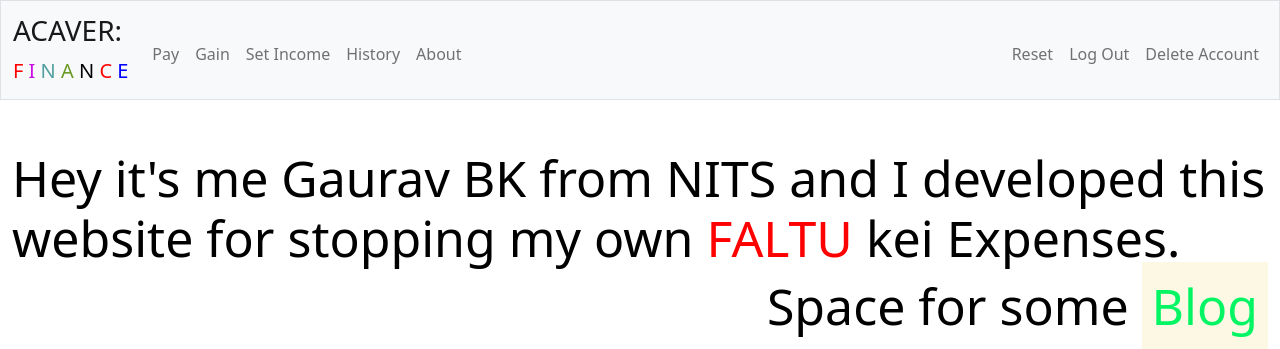
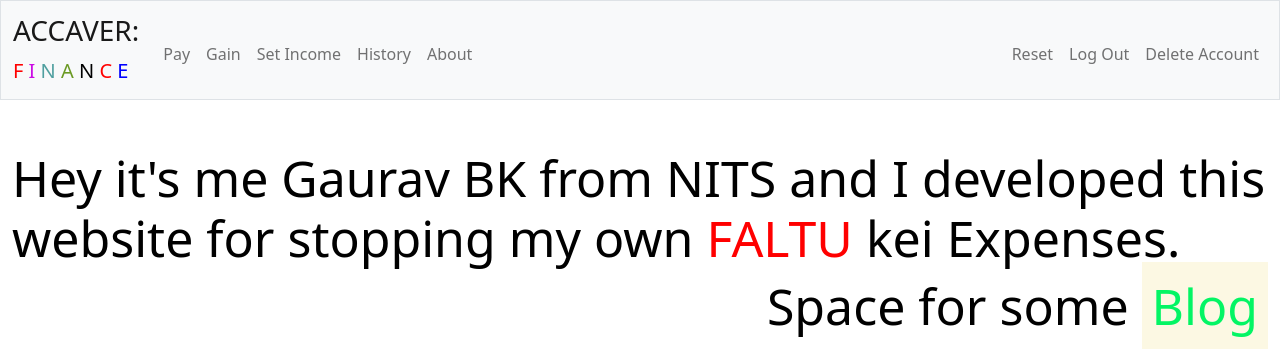
Before and after one commit to Gaurav-822/Accaver, a Flask app: page /about in a window 1280 px wide. Shown: the top 349 px of the page. Run offline with Flask 2, Linux system fonts and the light colour scheme; a user stored in the database is signed in.

Commit message:
Update layout.html

```diff
--- a/templates/layout.html
+++ b/templates/layout.html
@@ -10,7 +10,7 @@
         <link crossorigin="anonymous" href="https://cdn.jsdelivr.net/npm/bootstrap@5.1.3/dist/css/bootstrap.min.css" integrity="sha384-1BmE4kWBq78iYhFldvKuhfTAU6auU8tT94WrHftjDbrCEXSU1oBoqyl2QvZ6jIW3" rel="stylesheet">
         <script crossorigin="anonymous" src="https://cdn.jsdelivr.net/npm/bootstrap@5.1.3/dist/js/bootstrap.bundle.min.js" integrity="sha384-ka7Sk0Gln4gmtz2MlQnikT1wXgYsOg+OMhuP+IlRH9sENBO0LRn5q+8nbTov4+1p"></script>
 
-        <title>ACAVER: {% block title %}{% endblock %}</title> <!-- Title According to Webpage using Jinga-->
+        <title>ACCAVER: {% block title %}{% endblock %}</title> <!-- Title According to Webpage using Jinga-->
         <link rel="icon" type="image/x-icon" href="/static/fav.png">
     </head>
 
@@ -18,7 +18,7 @@
         <!-- Using Jinga in NavBar for logged in an out people seperately -->
         <nav class="bg-light border navbar navbar-expand-md navbar-light">
             <div class="container-fluid">
-                <a class="navbar-brand" href="/"><h3>ACAVER:</h3> <span style="color: red;">F</span> <span style="color: rgb(203, 12, 228);">I</span> <span style="color: rgb(79, 159, 159);">N</span> <span style="color: rgb(107, 154, 35);"> A</span> <span style="color: black;">N</span> <span style="color: red;">C</span> <span style="color: blue;">E</span> </a>
+                <a class="navbar-brand" href="/"><h3>ACCAVER:</h3> <span style="color: red;">F</span> <span style="color: rgb(203, 12, 228);">I</span> <span style="color: rgb(79, 159, 159);">N</span> <span style="color: rgb(107, 154, 35);"> A</span> <span style="color: black;">N</span> <span style="color: red;">C</span> <span style="color: blue;">E</span> </a>
                 <button aria-controls="navbar" aria-expanded="false" aria-label="Toggle navigation" class="navbar-toggler" data-bs-target="#navbar" data-bs-toggle="collapse" type="button">
                     <span class="navbar-toggler-icon"></span>
                 </button>
```
